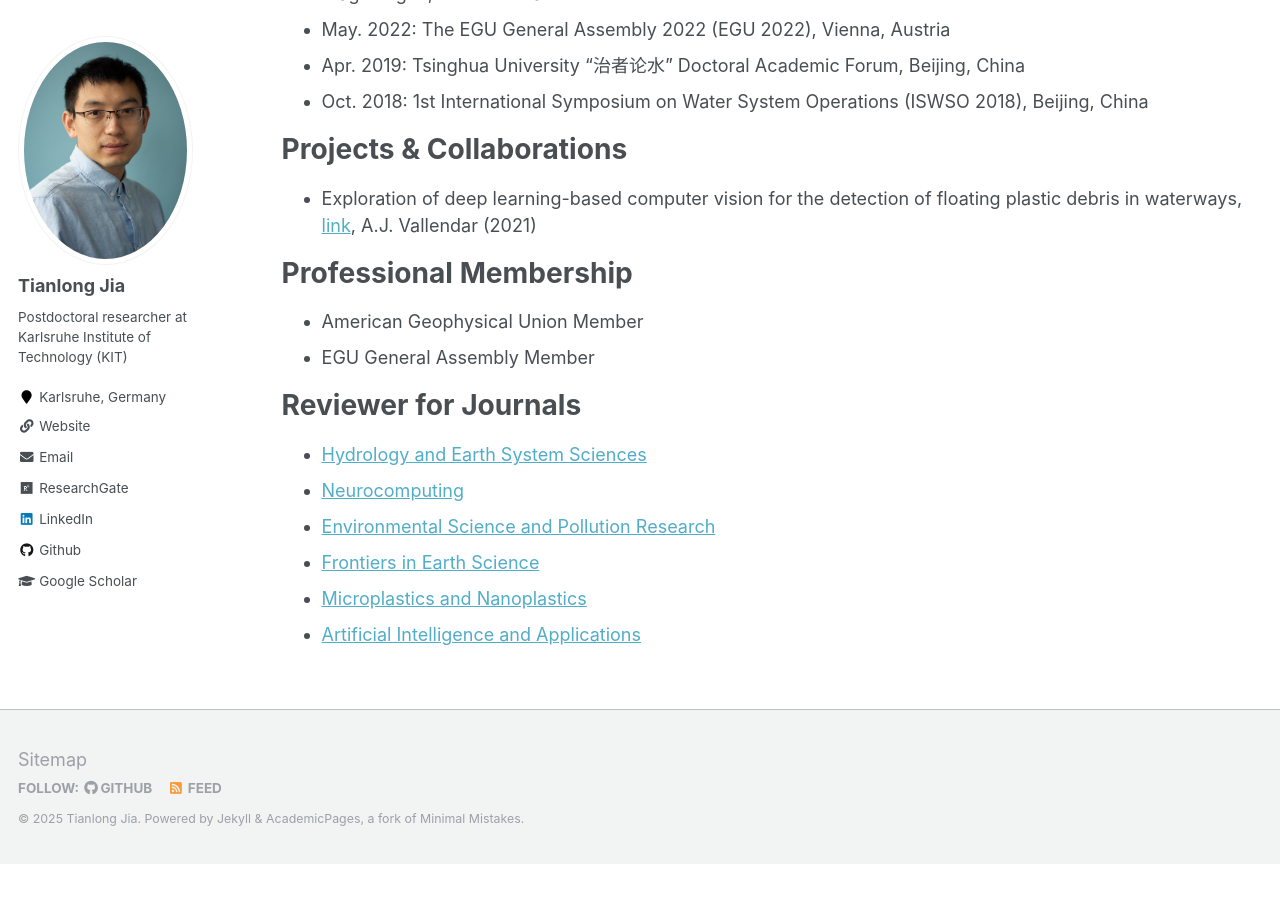
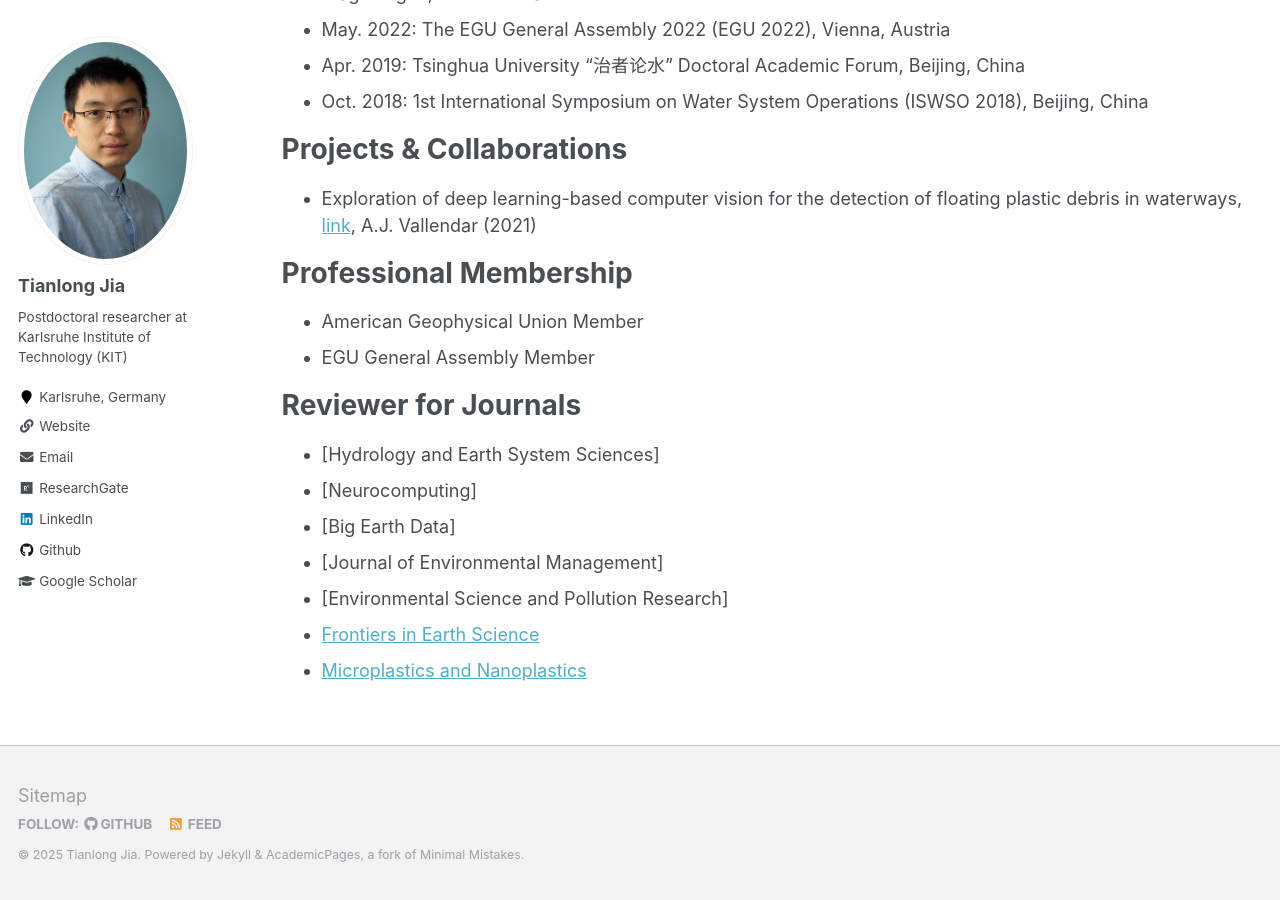
Before and after one commit to TianlongJia/TianlongJia.github.io, a Jekyll site: the page built from _pages/experience.md, in a window 1280 px wide and 900 px high, scrolled down 501 px. Built offline with Jekyll 4.4.1, drawn with Linux system fonts in a browser that asks for light colours; before the commit the page ends 1365 px from its top, so only the background shows below that.

Commit message:
update reviewers

```diff
--- a/_pages/experience.md
+++ b/_pages/experience.md
@@ -25,12 +25,14 @@ author_profile: true
 - EGU General Assembly Member
 
 # Reviewer for Journals
-- [Hydrology and Earth System Sciences](https://www.hydrology-and-earth-system-sciences.net/)
-- [Neurocomputing](https://www.journals.elsevier.com/neurocomputing)
-- [Environmental Science and Pollution Research](https://www.springer.com/11356)
+- [Hydrology and Earth System Sciences]
+- [Neurocomputing]
+- [Big Earth Data]
+- [Journal of Environmental Management]
+- [Environmental Science and Pollution Research]
 - [Frontiers in Earth Science](https://www.frontiersin.org/journals/earth-science)
 - [Microplastics and Nanoplastics](https://microplastics.springeropen.com/)
-- [Artificial Intelligence and Applications](https://ojs.bonviewpress.com/index.php/AIA/index)
+
 
 <!-- # Reviewer for Conferences -->
 
```
